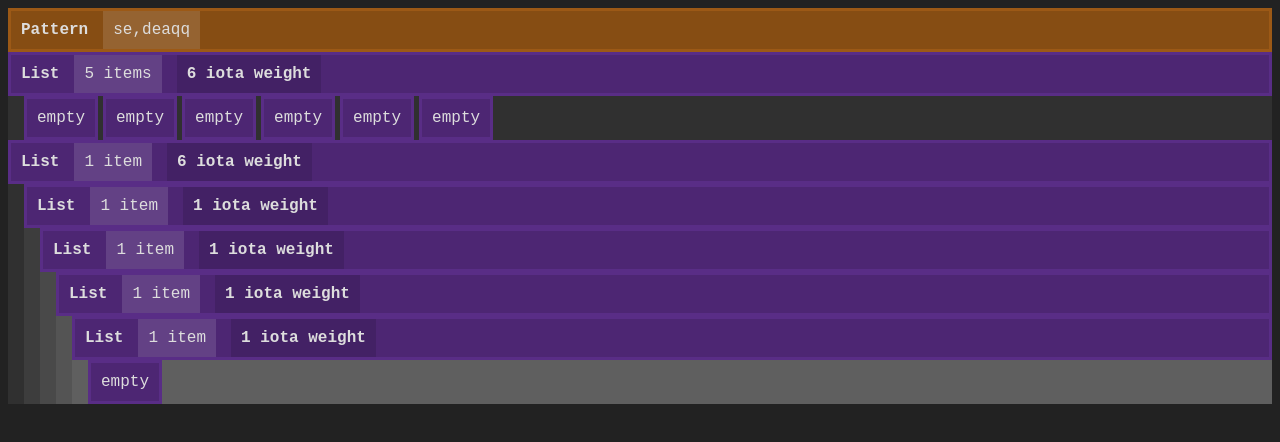
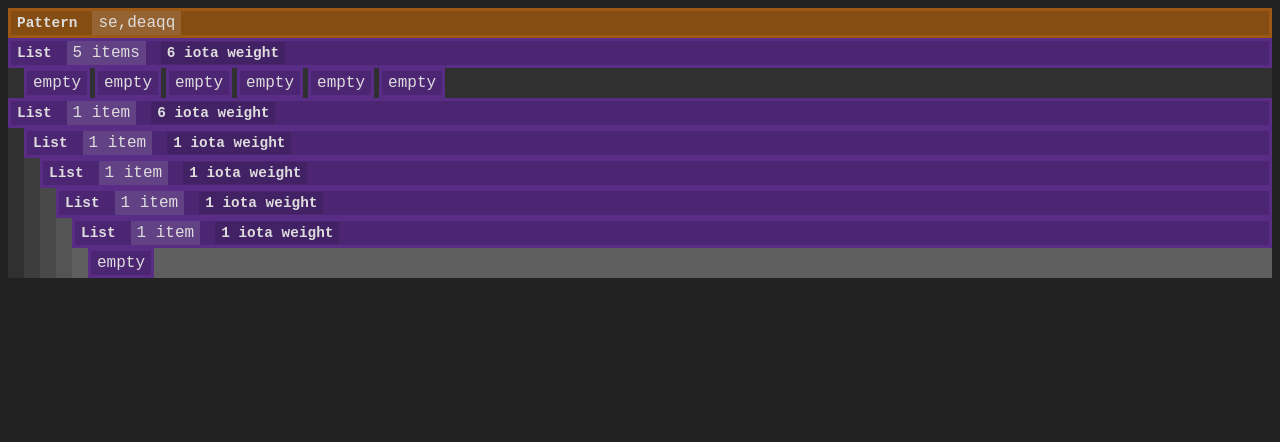
Before and after one commit to penguinencounter/Incant, a website: page iota_test.html in a window 1280 px wide. Drawn offline with Linux system fonts and the light colour scheme.

Commit message:
Finish migration

```diff
--- a/resources/iotas.css
+++ b/resources/iotas.css
@@ -15,6 +15,7 @@
 .list-indent {
     padding-left: var(--list-indent);
     background: var(--list-indent-background);
+    width: calc(100% - var(--list-indent));
     display: flex;
     flex-flow: column nowrap;
 }
@@ -39,13 +40,13 @@
 }
 
 .iota._full {
-    padding: 0 10px;
+    padding: 0 6px;
     width: 100%;
 }
 
 .iota>._content {
     font-size: 1rem;
-    padding: 10px 10px;
+    padding: 3px 6px;
 }
 .iota._full>._content {
     background: #ffffff20;
@@ -57,9 +58,9 @@
 .iota._full>._weight {
     display: inline;
     font-weight: bold;
-    font-size: 1rem;
+    font-size: 0.9rem;
     background: #00000020;
-    padding: 10px 10px;
+    padding: 3px 6px;
 }
 
 .iota>._type {
@@ -67,9 +68,8 @@
 }
 .iota._full>._type {
     display: inline;
-    font-size: 1rem;
+    font-size: 0.9rem;
     font-weight: bold;
-    margin: 10px 0;
 }
 
 .iota._list {
--- a/ts/iotas.ts
+++ b/ts/iotas.ts
@@ -293,7 +293,7 @@ class ListIota extends Iota {
         } else {
             content_span.innerHTML = `${this.data.length} items`
             block.classList.add('_full')
-            container.classList.remove('_compact')
+            // container.classList.remove('_compact')
         }
         block.appendChild(content_span)
         const weight_span = document.createElement('span')
```
Also changed, not shown: 2 other files.
